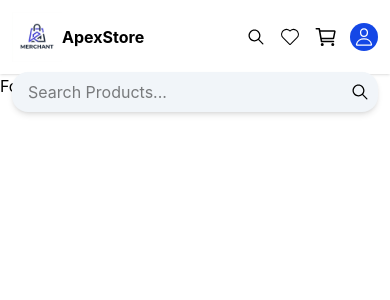
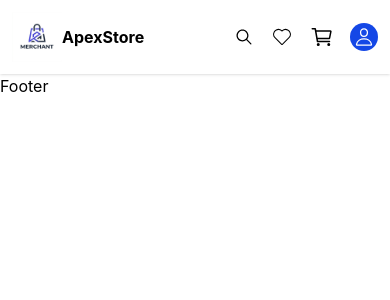
Before and after one commit to HarisHaseeb934/React-Learnings, a React (Vite) app in the folder ApexStore/: page / in a window 390 px wide. Shown: the top 300 px of the page. Built offline with nearby package versions, Linux system fonts and the light colour scheme.

Commit message:
Nav Bug Fix

```diff
--- a/ApexStore/src/Components/Pages/Layout/Header.jsx
+++ b/ApexStore/src/Components/Pages/Layout/Header.jsx
@@ -15,12 +15,12 @@ const Header = () => {
   return (
     <header className="w-full p-3 shadow-sm">
       <div className="w-full max-w-7xl m-auto flex justify-between items-center gap-5 relative">
-        <div className="flex items-center justify-center">
+        <NavLink to={"/"} className="flex items-center justify-center">
           <img src="Logo.png" alt="" width="50px" />
           <h1 className="sm:text-lg md:text-2xl font-bold">ApexStore</h1>
-        </div>
+        </NavLink>
         <form
-          className={`${isVisible ? "nav hide" : "nav"} bg-slate-100 rounded-2xl p-2 md:w-md shadow-md`}
+          className={`${isVisible ? "nav" : "nav hide"} bg-slate-100 rounded-2xl p-2 md:w-md shadow-md`}
         >
           <input
             type="text"
@@ -33,7 +33,7 @@ const Header = () => {
           </button>
         </form>
 
-        <div className="flex items-center text-2xl gap-3 md:gap-5">
+        <div className="flex items-center text-2xl gap-4 md:gap-6">
           <button onClick={handleSerachVisibility}>
             <IoIosSearch className="text-xl md:hidden" />
           </button>
```
